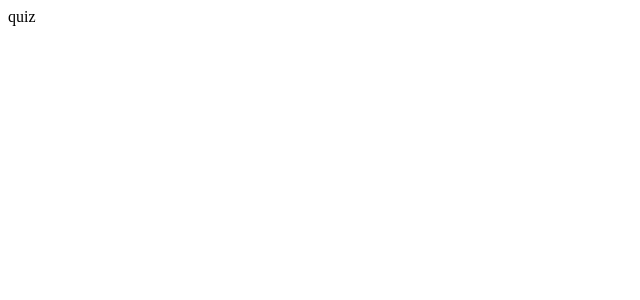
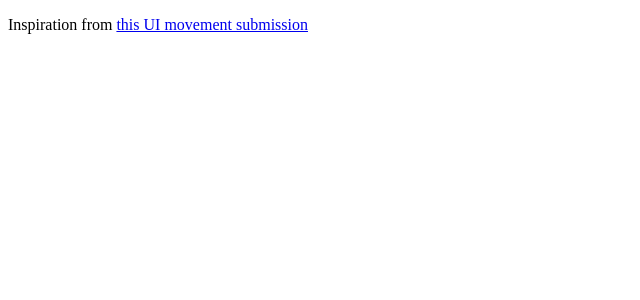
Before and after one commit to HarshaMurupudi/Kwaii-ui, a React (Create React App) app: page / in a window 1280 px wide. Shown: the top 300 px of the page, without its empty margins (0-640 px from the left). Built offline with nearby package versions, Linux system fonts and the light colour scheme.

Commit message:
ADD: Basic setup for smiley toggle

```diff
--- a/src/App.tsx
+++ b/src/App.tsx
@@ -1,9 +1,10 @@
 import React from 'react';
+import SmileyPage from './pages/smiley/smiley-page.component';
 
 function App() {
   return (
     <div className="App">
-      quiz
+      <SmileyPage />
     </div>
   );
 }
--- a/src/components/smiley-toggle/smiley-toggle.component.tsx
+++ b/src/components/smiley-toggle/smiley-toggle.component.tsx
@@ -1,7 +1,15 @@
 import React from 'react';
 
 const smileyToggle: React.FC = () => (
-  <div>Smiley is Here</div>
+  <div>
+    <p>
+      Inspiration from <a href="https://uimovement.com/ui/5243/toggle/" target="blank"> this UI movement submission</a>
+    </p>
+
+    <div id="widget" className="center">
+
+    </div>
+  </div >
 )
 
 export default smileyToggle;
--- a/src/pages/smiley/smiley-page.component.tsx
+++ b/src/pages/smiley/smiley-page.component.tsx
@@ -1,7 +1,9 @@
 import React from 'react';
 
+import SmipleyToggle from '../../components/smiley-toggle/smiley-toggle.component';
+
 const smileyPage: React.FC = () => (
-  <div>Smiley is Here</div>
+  <div><SmipleyToggle /></div>
 )
 
 export default smileyPage;
```
Also changed, not shown: src/assets/smiley-toggle/offFace.svg (renamed from src/assets/smiley-toggle/finalFace.svg), src/assets/smiley-toggle/onFace.svg (renamed from src/assets/smiley-toggle/face1.svg).
